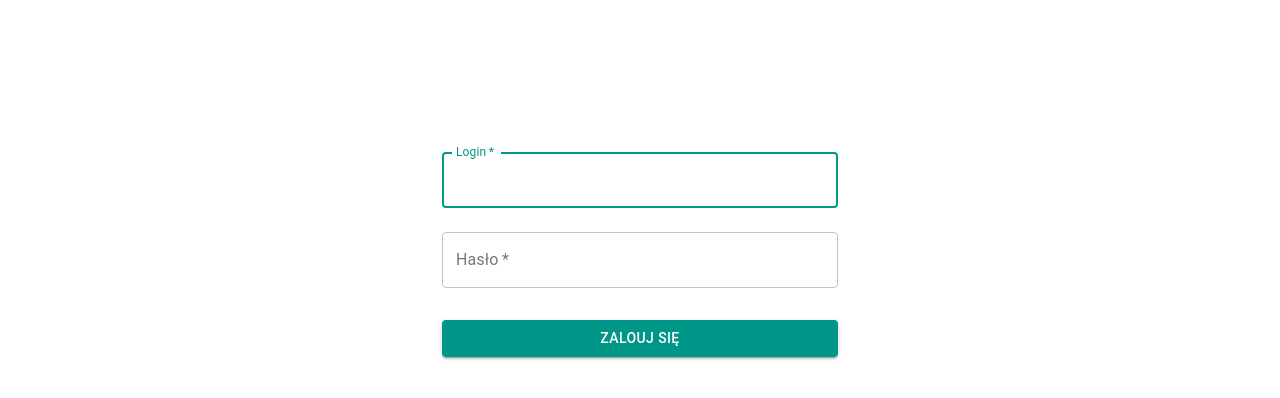
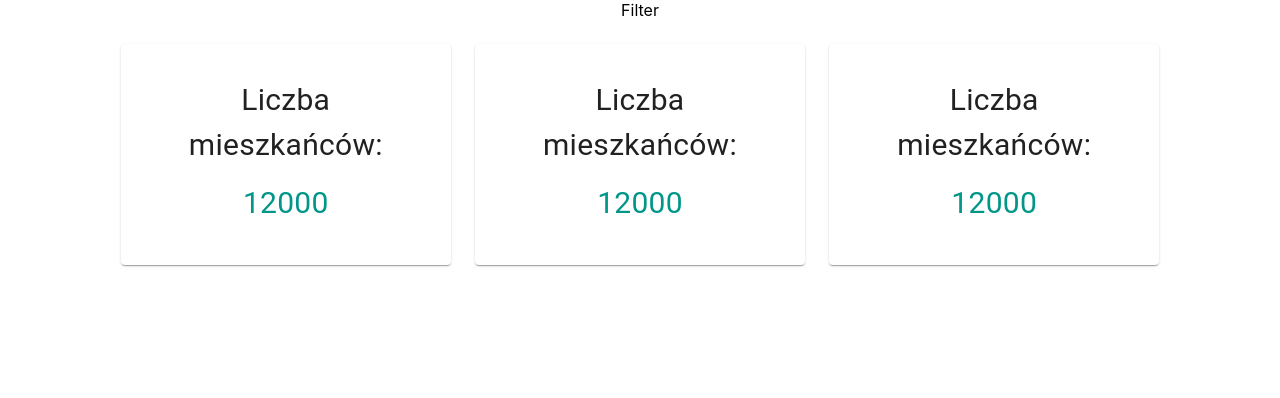
Before and after one commit to scrum-team-project/scrum-proj, a React (Create React App) app in the folder frontend/: page / in a window 1280 px wide. Shown: the top 398 px of the page. Built offline with nearby package versions, Linux system fonts and the light colour scheme; what redux-api-middleware would draw is missing.

Commit message:
Podgląd danych szkielet

```diff
--- a/frontend/src/App.js
+++ b/frontend/src/App.js
@@ -1,12 +1,14 @@
-import './App.css';
-import LoginForm from './ui/Login/LoginForm';
+import "./App.css";
+import LoginForm from "./ui/Login/LoginForm";
+import Summary from "./ui/Summary/Summary";
 
 function App() {
-  return (
-    <div className="App">
-      <LoginForm/>
-    </div>
-  );
+    return (
+        <div className="App">
+            {/* <LoginForm/> */}
+            <Summary />
+        </div>
+    );
 }
 
 export default App;
--- /dev/null
+++ b/frontend/src/ui/Summary/Summary.js
@@ -0,0 +1,15 @@
+import { Grid } from "@material-ui/core";
+import React from "react";
+import SummaryView from "./SummaryView";
+const Summary = () => {
+    return (
+        <Grid container spacing={3} justify="center">
+            <Grid item xs={12}>
+                Filter
+            </Grid>
+
+            <SummaryView />
+        </Grid>
+    );
+};
+export default Summary;
--- /dev/null
+++ b/frontend/src/ui/Summary/SummaryTile.js
@@ -0,0 +1,41 @@
+import {
+    Card,
+    CardContent,
+    Grid,
+    makeStyles,
+    Typography,
+} from "@material-ui/core";
+import { red } from "@material-ui/core/colors";
+import React from "react";
+const useStyles = makeStyles((theme) => ({
+    card: {
+        padding: "5%",
+    },
+    typo: {
+        fontSize: "30px",
+    },
+    value: {
+        fontSize: "30px",
+        marginTop: "5%",
+    },
+}));
+const SummaryTile = () => {
+    const classes = useStyles();
+
+    return (
+        <Grid item md={4} sm={6} xs={12}>
+            <Card className={classes.card}>
+                <CardContent>
+                    <Typography className={classes.typo}>
+                        Liczba mieszkańców:
+                    </Typography>
+                    <Typography className={classes.value} color="primary">
+                        12000
+                    </Typography>
+                </CardContent>
+            </Card>
+        </Grid>
+    );
+};
+
+export default SummaryTile;
--- /dev/null
+++ b/frontend/src/ui/Summary/SummaryView.js
@@ -0,0 +1,15 @@
+import { Grid } from "@material-ui/core";
+import React from "react";
+import SummaryTile from "./SummaryTile";
+
+const SummaryView = () => {
+    return (
+        <Grid item container xs={12} md={10} justify="center" spacing={3}>
+            <SummaryTile />
+            <SummaryTile />
+            <SummaryTile />
+        </Grid>
+    );
+};
+
+export default SummaryView;
```
Also changed, not shown: frontend/src/ui/Summary/SummaryFilter.js (added).
